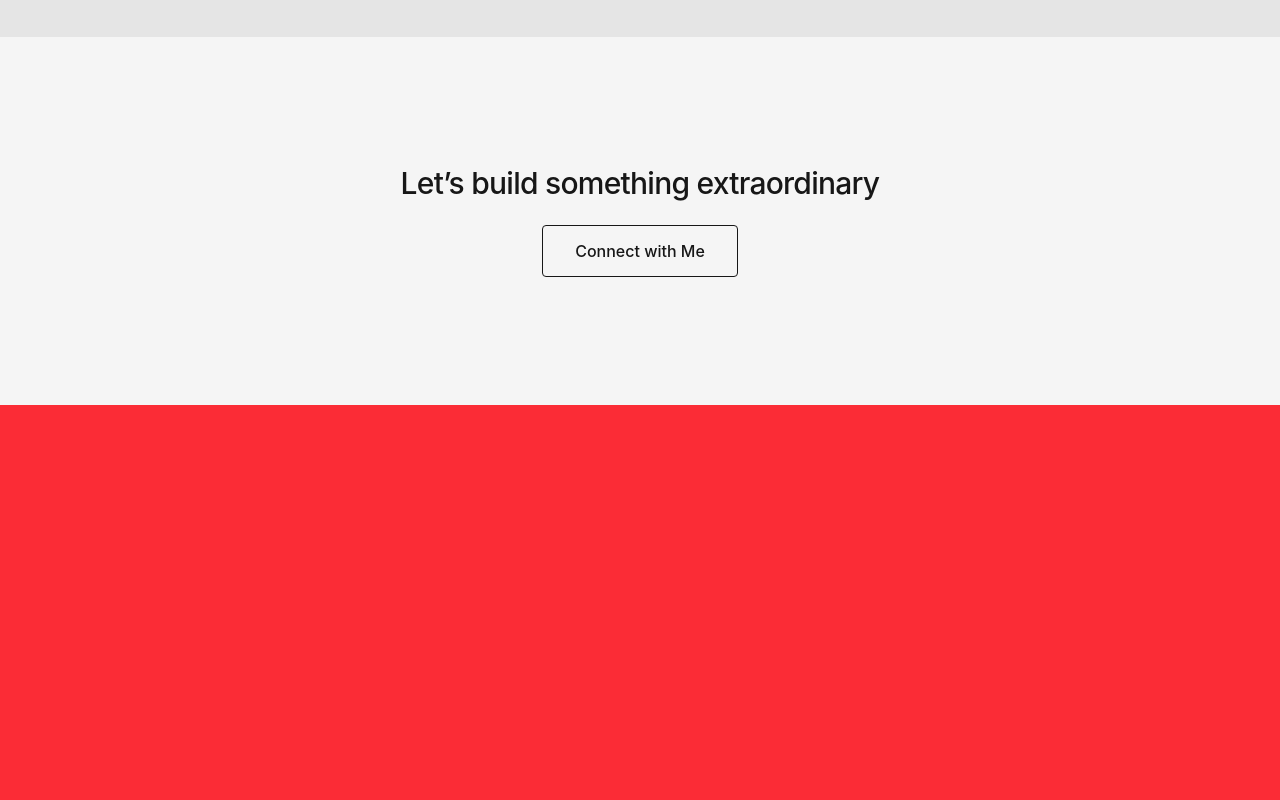
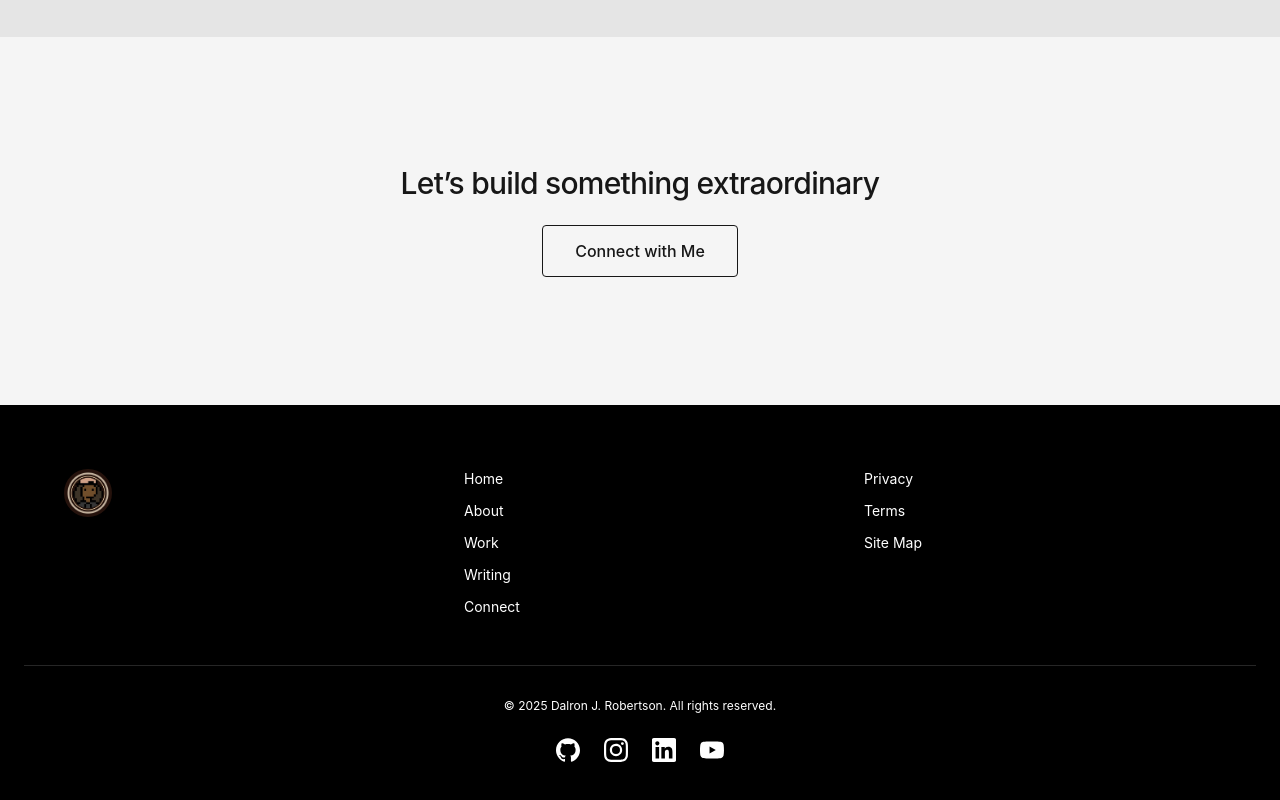
Before and after one commit to AGuyNamedDJ/Personal-Website, a Next.js app: page / in a window 1280 px wide. Shown: the part 1925-2725 px from the top of the page. Before the commit the page ends 2330 px from the top, so only its background shows below. Built offline with nearby package versions, Linux system fonts and the light colour scheme.

Commit message:
chore(footer): update footer layout, circular logo, and social icons styling

```diff
--- a/package.json
+++ b/package.json
@@ -30,6 +30,7 @@
     "gsap": "^3.13.0",
     "next": "^15.3.2",
     "react": "^19.1.0",
-    "react-dom": "^19.1.0"
+    "react-dom": "^19.1.0",
+    "react-icons": "^5.5.0"
   }
 }
--- a/src/app/globals.css
+++ b/src/app/globals.css
@@ -1,5 +1,5 @@
-/* Older style: */
 @import "tailwindcss";
+
 
 /* ─────────────────────────────
    Global design tokens
@@ -28,9 +28,10 @@ html {
 
 /* Default font for body text */
 body {
-  @apply font-sans leading-relaxed text-neutral-900;
-  font-family: -apple-system, BlinkMacSystemFont, "Segoe UI", Roboto, "Helvetica Neue",
-    Arial, sans-serif;
+  @apply bg-white text-neutral-900 leading-relaxed;
+  font-family: -apple-system, BlinkMacSystemFont, "Segoe UI", Roboto,
+    "Helvetica Neue", Arial, sans-serif, "Apple Color Emoji",
+    "Segoe UI Emoji", "Segoe UI Symbol", "Noto Color Emoji";
 }
 
 /* Headings inherit system font with tight tracking */
@@ -40,12 +41,10 @@ h1, h2, h3, h4, h5, h6 {
 
 /* Anchor defaults */
 a {
-  @apply text-neutral-900 underline-offset-4 hover:text-neutral-700 hover:underline transition;
+  @apply underline-offset-4 hover:text-neutral-700 hover:underline transition;
 }
 
 /* Section block helper — top & bottom padding for consistent rhythm */
 .section-block {
   @apply py-24 md:py-32;
 }
-
-/* Remove test overrides */
--- a/src/app/page.jsx
+++ b/src/app/page.jsx
@@ -3,6 +3,7 @@ import LatestRibbon from "@/components/sections/LatestRibbon";
 import NowSection from "@/components/sections/NowSection";
 import WorkTeaserStrip from "@/components/sections/WorkTeaserStrip";
 import ContactStrip from "@/components/sections/ContactStrip";
+import Footer from "@/components/Footer";
 
 export default function Home() {
   return (
@@ -12,6 +13,7 @@ export default function Home() {
       <NowSection />
       <WorkTeaserStrip />
       <ContactStrip />
+      <Footer />
     </>
   );
 }
--- a/src/components/Footer.jsx
+++ b/src/components/Footer.jsx
@@ -1,34 +1,60 @@
 "use client";
 
 import Link from "next/link";
+import Image from "next/image";
+import {
+  SiGithub,
+  SiInstagram,
+  SiLinkedin,
+  SiYoutube
+} from "react-icons/si";
 
 export default function Footer() {
   return (
-    <footer className="bg-red-500 text-white py-16 px-6">
-      <div className="mx-auto max-w-6xl grid gap-12 md:grid-cols-3">
+    <footer className="bg-black text-white py-16 px-6">
+      <div className="mx-auto max-w-6xl grid gap-12 md:grid-cols-3 justify-items-start">
         <div>
-          <Link href="/" className="text-xl font-semibold text-white">DR</Link>
+          <Link href="/">
+            <div className="w-12 h-12 rounded-full overflow-hidden">
+              <Image
+                src="/assets/images/IMG_6414.JPG"
+                alt="AGNDJ Logo"
+                width={48}
+                height={48}
+                className="object-cover"
+                priority
+              />
+            </div>
+          </Link>
         </div>
         <nav className="space-y-3 text-sm">
-          <Link href="/" className="block text-neutral-400 hover:text-white">Home</Link>
-          <Link href="/about" className="block text-neutral-400 hover:text-white">About</Link>
-          <Link href="/work" className="block text-neutral-400 hover:text-white">Work</Link>
-          <Link href="/writing" className="block text-neutral-400 hover:text-white">Writing</Link>
-          <Link href="/connect" className="block text-neutral-400 hover:text-white">Connect</Link>
+          <Link href="/" className="block text-white hover:opacity-75">Home</Link>
+          <Link href="/about" className="block text-white hover:opacity-75">About</Link>
+          <Link href="/work" className="block text-white hover:opacity-75">Work</Link>
+          <Link href="/writing" className="block text-white hover:opacity-75">Writing</Link>
+          <Link href="/connect" className="block text-white hover:opacity-75">Connect</Link>
         </nav>
         <div className="space-y-3 text-sm">
-          <Link href="/legal#privacy" className="block text-neutral-400 hover:text-white">Privacy</Link>
-          <Link href="/legal#terms" className="block text-neutral-400 hover:text-white">Terms</Link>
-          <Link href="/sitemap" className="block text-neutral-400 hover:text-white">Site Map</Link>
+          <Link href="/legal#privacy" className="block text-white hover:opacity-75">Privacy</Link>
+          <Link href="/legal#terms" className="block text-white hover:opacity-75">Terms</Link>
+          <Link href="/sitemap" className="block text-white hover:opacity-75">Site Map</Link>
         </div>
       </div>
       <div className="mt-12 border-t border-neutral-800 pt-8 text-center">
-        <p className="mb-6 text-xs text-neutral-500">© {new Date().getFullYear()} Dalron J. Robertson. All rights reserved.</p>
-        <div className="flex justify-center gap-6 text-neutral-400">
-          <Link href="https://twitter.com/" className="hover:text-white">X</Link>
-          <Link href="https://github.com/" className="hover:text-white">GitHub</Link>
-          <Link href="https://www.linkedin.com/" className="hover:text-white">LinkedIn</Link>
-          <Link href="https://www.youtube.com/" className="hover:text-white">YouTube</Link>
+        <p className="mb-6 text-xs text-white">© {new Date().getFullYear()} Dalron J. Robertson. All rights reserved.</p>
+        <div className="flex justify-center gap-6 text-white">
+          <Link href="https://github.com/AGuyNamedDJ" aria-label="GitHub" className="hover:opacity-75">
+            <SiGithub size={24} />
+          </Link>
+          <Link href="https://www.instagram.com/aguynameddj/" aria-label="Instagram" className="hover:opacity-75">
+            <SiInstagram size={24} />
+          </Link>
+          <Link href="https://www.linkedin.com/in/dalronjrobertson/" aria-label="LinkedIn" className="hover:opacity-75">
+            <SiLinkedin size={24} />
+          </Link>
+          <Link href="https://www.youtube.com/@AGNDJ" aria-label="YouTube" className="hover:opacity-75">
+            <SiYoutube size={24} />
+          </Link>
         </div>
       </div>
     </footer>
```
Also changed, not shown: public/assets/images/IMG_6414.JPG (added), 1 other file (tests, documents, lock files or other folders).
